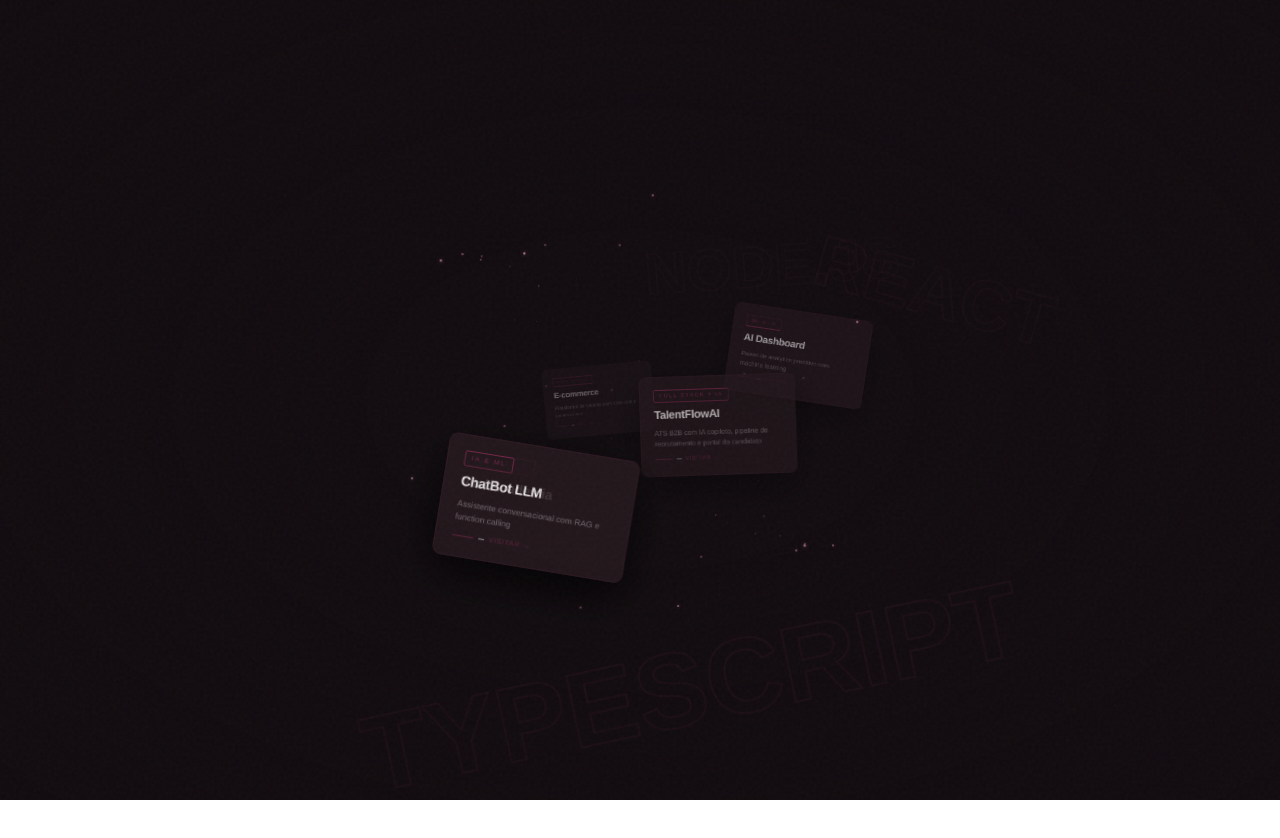
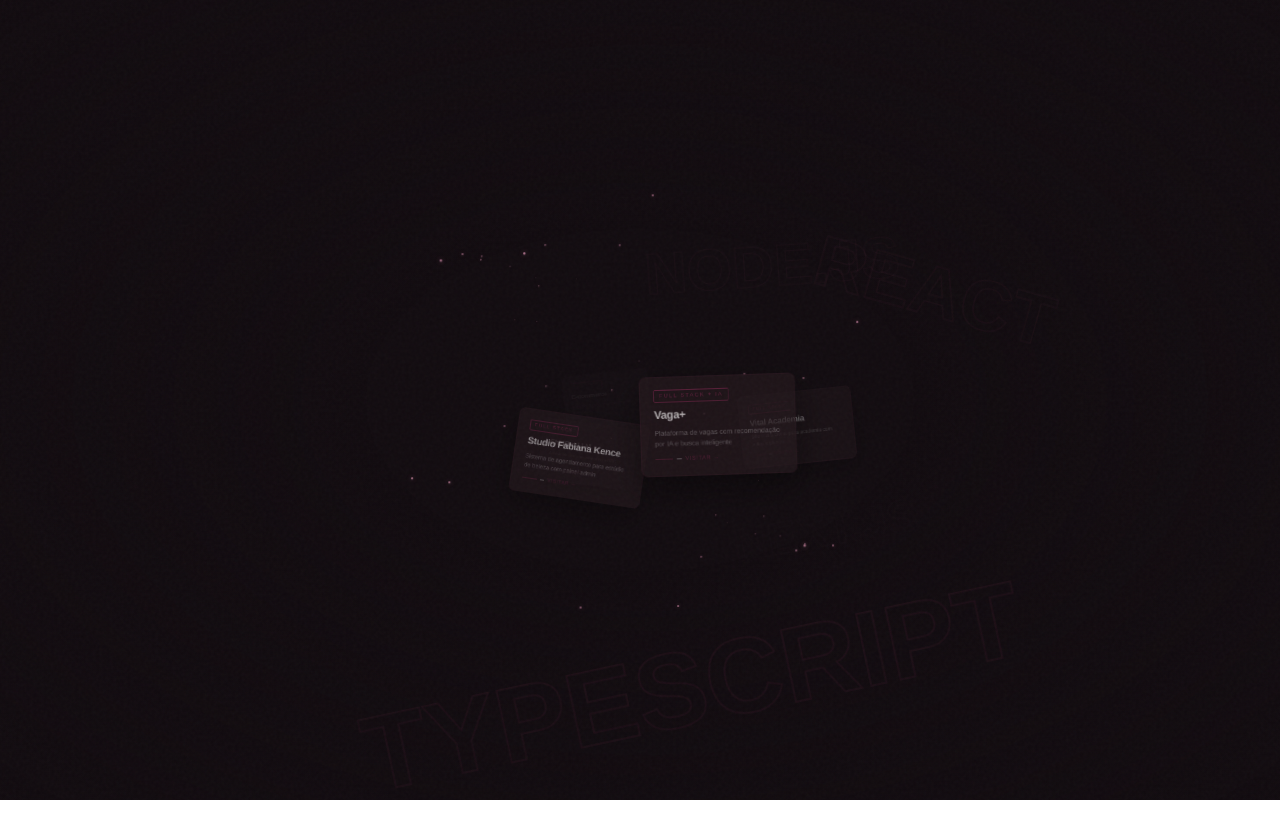
Before and after one commit to lcs-rg/portfolio, a Next.js app: page / in a window 1280 px wide. Shown: the top 838 px of the page. Built offline with nearby package versions, Linux system fonts and the light colour scheme.

Commit message:
refactor: substituir cards de projetos - remover TalentFlowAI, adicionar Vaga+ e Studio Fabiana Kence, restaurar Vital Academia

```diff
--- a/components/BrutalIntro.tsx
+++ b/components/BrutalIntro.tsx
@@ -25,52 +25,58 @@ interface ItemDef {
 
 const ITEMS: ItemDef[] = [
   {
-    type: "card", tag: "Full Stack + IA", title: "TalentFlowAI",
-    description: "ATS B2B com IA copiloto, pipeline de recrutamento e portal do candidato",
-    url: "https://github.com/lcs-rg/TalentFlowAI",
+    type: "card", tag: "Full Stack + IA", title: "Vaga+",
+    description: "Plataforma de vagas com recomendação por IA e busca inteligente",
+    url: "https://vagamais.vercel.app/",
     x: 0, y: -40, startZ: -600, speed: 1.05, rotZ: -2,
+  },
+  {
+    type: "card", tag: "Full Stack", title: "Studio Fabiana Kence",
+    description: "Sistema de agendamento para estúdio de beleza com painel admin",
+    url: "https://studio-fabiana-kence-zd23.vercel.app/login",
+    x: -240, y: 30, startZ: -900, speed: 1.1, rotZ: 8,
   },
   {
     type: "card", tag: "Full Stack", title: "Vital Academia",
     description: "Site institucional para academia com aulas e planos",
     url: "https://vital-ativa-academia.vercel.app/",
-    x: -260, y: 60, startZ: -300, speed: 1.2, rotZ: 10,
+    x: 220, y: -20, startZ: -1200, speed: 1.15, rotZ: -5,
   },
   {
     type: "card", tag: "IA & ML", title: "ChatBot LLM",
     description: "Assistente conversacional com RAG e function calling",
     url: "https://github.com/seu-usuario/chatbot-llm",
-    x: -260, y: 60, startZ: -300, speed: 1.2, rotZ: 10,
+    x: -260, y: 60, startZ: -1600, speed: 1.0, rotZ: 10,
   },
   {
     type: "card", tag: "Full Stack", title: "E-commerce",
     description: "Plataforma de vendas com checkout e painel admin",
     url: "https://github.com/seu-usuario/ecommerce",
-    x: -220, y: -80, startZ: -1300, speed: 1.0, rotZ: -8,
+    x: -220, y: -80, startZ: -1900, speed: 1.0, rotZ: -8,
   },
   {
     type: "card", tag: "ML & IA", title: "AI Dashboard",
     description: "Painel de analytics preditivo com machine learning",
     url: "https://github.com/seu-usuario/ai-dashboard",
-    x: 160, y: -160, startZ: -800, speed: 1.1, rotZ: 5,
+    x: 160, y: -160, startZ: -2200, speed: 1.1, rotZ: 5,
   },
   {
     type: "card", tag: "Frontend", title: "Spotify Clone",
     description: "Interface de streaming com player e playlists",
     url: "https://github.com/seu-usuario/spotify-clone",
-    x: -120, y: 180, startZ: -2000, speed: 0.9, rotZ: 3,
+    x: -120, y: 180, startZ: -2500, speed: 0.9, rotZ: 3,
   },
   {
     type: "card", tag: "UX/UI", title: "SaaS Onboarding",
     description: "Fluxo de onboarding interativo com micro-animacoes",
     url: "https://github.com/seu-usuario/saas-onboarding",
-    x: 200, y: 130, startZ: -2600, speed: 0.8, rotZ: -4,
+    x: 200, y: 130, startZ: -2800, speed: 0.8, rotZ: -4,
   },
   {
     type: "card", tag: "Backend", title: "Marketplace API",
     description: "API RESTful com autenticacao JWT e cache Redis",
     url: "https://github.com/seu-usuario/marketplace-api",
-    x: 240, y: -40, startZ: -3000, speed: 0.75, rotZ: -6,
+    x: 240, y: -40, startZ: -3100, speed: 0.75, rotZ: -6,
   },
 
   // Big outline text
```
